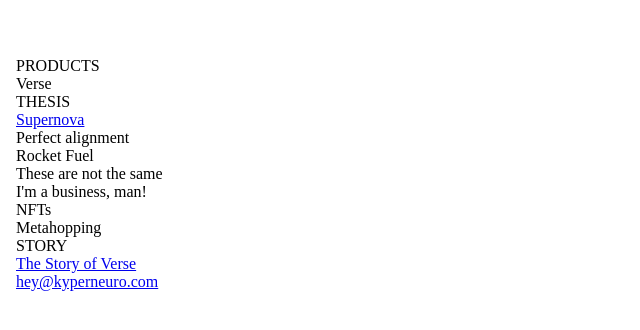
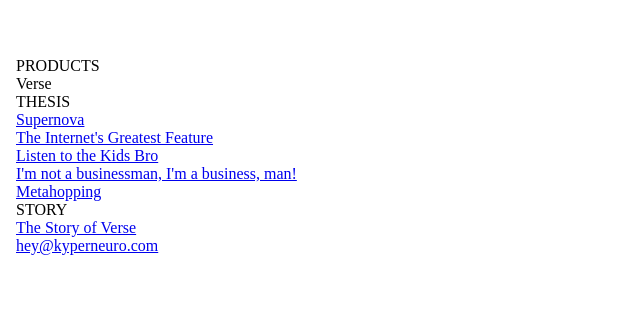
Before and after one commit to kcherukuri/kyper-website, a Next.js app in the folder kyper-landing-page/: page / in a window 1280 px wide. Shown: the part 162-492 px from the top of the page, without its empty margins (0-640 px from the left). Built offline with nearby package versions, Linux system fonts and the light colour scheme.

Commit message:
added 5 core thesis components

```diff
--- a/kyper-landing-page/pages/index.js
+++ b/kyper-landing-page/pages/index.js
@@ -32,37 +32,26 @@
                   The end of the beginning
                 </div> */}
               </div>
-              <div className="mt-3">
+              <div className="mt-4">
                 <div className="text-xl text-white font-medium">
-                  Perfect alignment
+                  <a href="https://www.notion.so/kyper/The-Internet-s-Greatest-Feature-b7670cfb13414af28bd15f0dd44c2063" className="hover:text-laserblue">The Internet's Greatest Feature</a>
                 </div>
               </div>
-              <div className="mt-3">
+              <div className="mt-4">
                 <div className="text-xl text-white font-medium">
-                  Rocket Fuel
+                  <a href="https://www.notion.so/kyper/Listen-to-the-Kids-Bro-848dc7447e52410abfb38b5643958ec2" className="hover:text-laserblue">Listen to the Kids Bro</a>
                 </div>
               </div>
-              <div className="mt-3">
+              <div className="mt-4">
                 <div className="text-xl text-white font-medium">
-                  These are not the same
+                  <a href="https://www.notion.so/kyper/I-m-not-a-businessman-I-m-a-business-man-a47de285c4404429815dc91da69fc55f" className="hover:text-laserblue">I'm not a businessman, I'm a business, man!</a>
                 </div>
               </div>
-              <div className="mt-3">
+              <div className="mt-4">
                 <div className="text-xl text-white font-medium">
-                  I'm a business, man!
+                  <a href="https://www.notion.so/kyper/Metahopping-7b32d2c6485b49b3ace5b7afab73b9b0" className="hover:text-laserblue">Metahopping</a>
                 </div>
               </div>
-              <div className="mt-3">
-                <div className="text-xl text-white font-medium">
-                  NFTs
-                </div>
-              </div>
-              <div className="mt-3">
-                <div className="text-xl text-white font-medium">
-                  Metahopping
-                </div>
-              </div>
-
             </div>
             <div className="mb-6">
               <div className="text-xs text-laserblue font-sans font-bold">
```
